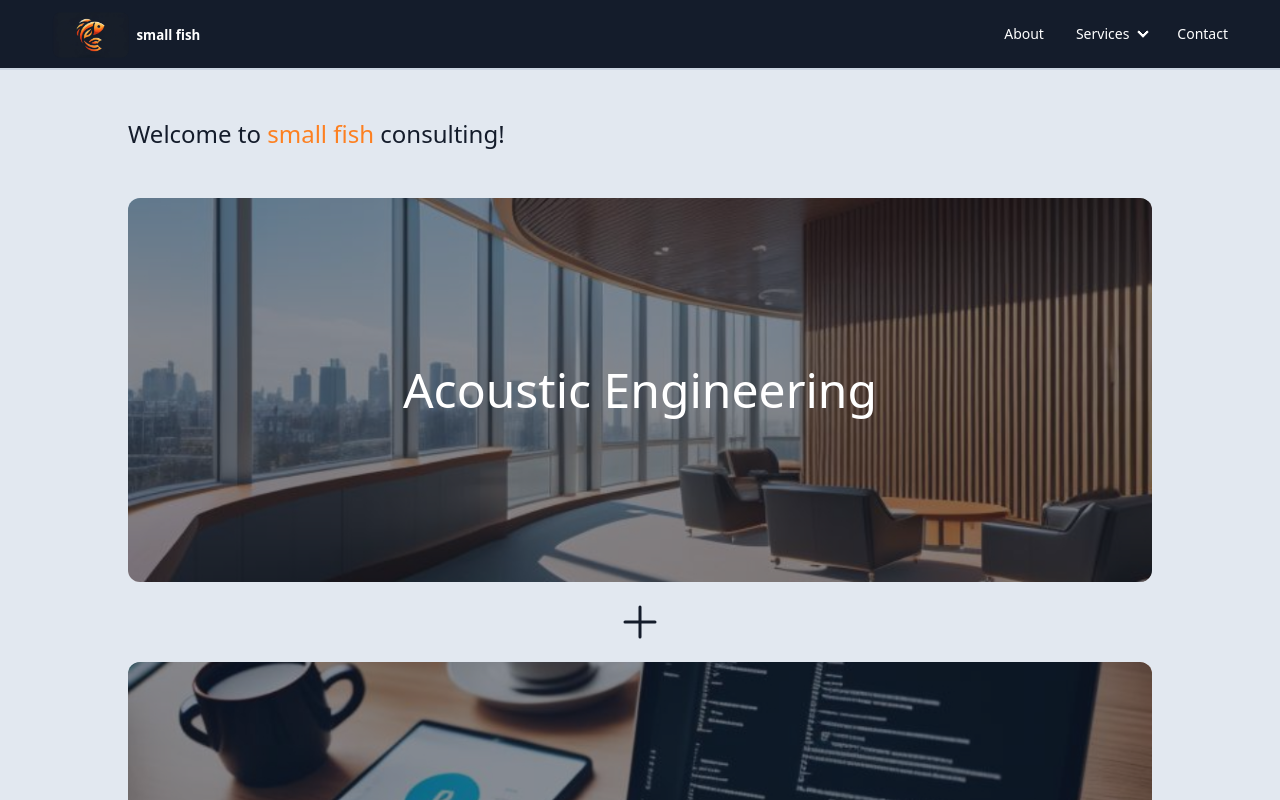
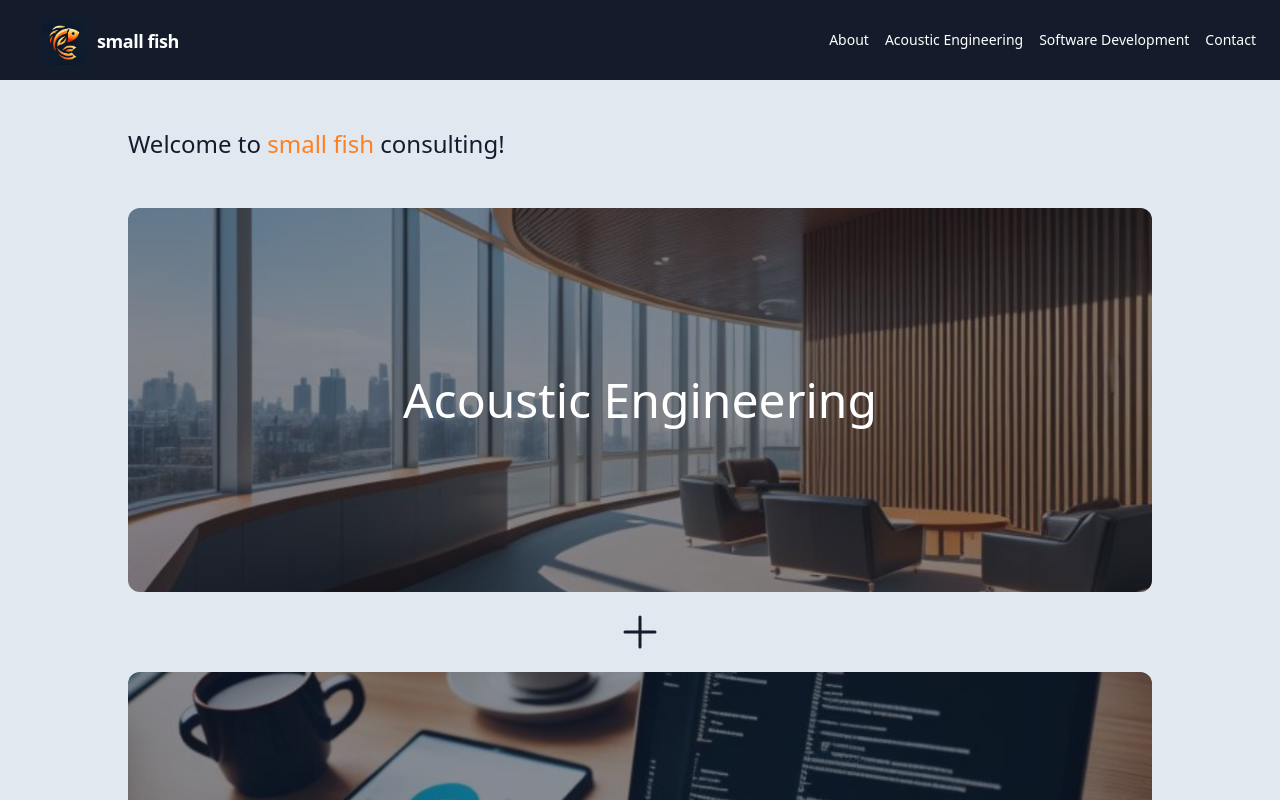
Before and after one commit to aaronzhao1229/small-fish, a React (Vite) app: page / in a window 1280 px wide. Shown: the top 800 px of the page. Built offline with nearby package versions, Linux system fonts and the light colour scheme.

Commit message:
adjust nav bar

```diff
--- a/src/App.jsx
+++ b/src/App.jsx
@@ -1,4 +1,5 @@
-import Navbar from './layout/Navbar'
+// import Navbar from './layout/Navbar'
+import Navbar from './layout/Navbar1'
 import Footer from './layout/Footer'
 import { Outlet } from 'react-router-dom'
 
@@ -6,6 +7,7 @@ function App() {
   return (
     <div className="bg-slate-200 text-raisin-black">
       <Navbar />
+
       <div className="lg:mx-12">
         <Outlet />
       </div>
--- a/src/layout/Navbar.jsx
+++ b/src/layout/Navbar.jsx
@@ -44,7 +44,9 @@ export default function Navbar() {
             </li>
 
             <li>
-              <Link to={`about`}>About</Link>
+              <Link className="btn btn-ghost" to={`about`}>
+                About
+              </Link>
             </li>
             <li>
               <Link to={`acoustic`}>Acoustic Engineering</Link>
@@ -74,7 +76,9 @@ export default function Navbar() {
       <div className="navbar-end">
         <ul className="menu menu-horizontal px-1 text-white hidden sm:flex">
           <li>
-            <Link to={`about`}>About</Link>
+            <Link className="btn btn-ghost" to={`about`}>
+              About
+            </Link>
           </li>
           <li>
             <details>
--- /dev/null
+++ b/src/layout/Navbar1.jsx
@@ -0,0 +1,141 @@
+import { NavLink } from 'react-router-dom'
+import { useState } from 'react'
+export default function Navbar() {
+  const [isOpen, setIsOpen] = useState(false)
+  return (
+    <nav className="flex items-center justify-between flex-wrap bg-raisin-black px-4 lg:px-6 py-4">
+      <div className="flex items-center flex-shrink-0 text-white mr-6">
+        <NavLink className="btn btn-ghost" to={'/home'}>
+          <div className="avatar">
+            <div className="w-12 h-12 overflow-hidden rounded-lg">
+              <img
+                src={'../LogoSmb.jpeg'}
+                alt="Logo"
+                className="object-cover w-full h-full"
+              />
+            </div>
+          </div>
+          <p className="text-white text-lg tracking-tight">small fish</p>
+        </NavLink>
+      </div>
+
+      <div className="block lg:hidden">
+        <button
+          className="flex items-center px-3 py-2 border rounded text-white border-white hover:text-white hover:border-princeton-orange hover:text-princeton-orange"
+          onClick={() => {
+            setIsOpen(!isOpen)
+          }}
+        >
+          <svg
+            className="fill-current h-3 w-3"
+            viewBox="0 0 20 20"
+            xmlns="http://www.w3.org/2000/svg"
+          >
+            <title>Menu</title>
+            <path d="M0 3h20v2H0V3zm0 6h20v2H0V9zm0 6h20v2H0v-2z" />
+          </svg>
+        </button>
+      </div>
+
+      <div className={'text-sm text-white hidden lg:block'}>
+        <a
+          href="/about"
+          className="block mt-4 lg:inline-block lg:mt-0  hover:text-princeton-orange mr-4"
+        >
+          About
+        </a>
+        <a
+          href="/acoustic"
+          className="block mt-4 lg:inline-block lg:mt-0  hover:text-princeton-orange mr-4"
+        >
+          Acoustic Engineering
+        </a>
+        <a
+          href="/software"
+          className="block mt-4 lg:inline-block lg:mt-0  hover:text-princeton-orange mr-4"
+        >
+          Software Development
+        </a>
+
+        <a
+          href="/contact"
+          className="block mt-4 lg:inline-block lg:mt-0  hover:text-princeton-orange"
+        >
+          Contact
+        </a>
+      </div>
+
+      {isOpen && (
+        <div className="w-full block flex-grow lg:hidden ml-6">
+          <div className="text-sm lg:flex-grow">
+            <a
+              href="/home"
+              className="block mt-1 text-white hover:text-princeton-orange hover:bg-slate-700 pr-4 rounded flex items-center"
+            >
+              <div className="inline-block w-10 h-10 overflow-hidden rounded-lg">
+                <img
+                  src={'../LogoNoBackground.png'}
+                  alt="Logo"
+                  className="object-cover w-full h-full"
+                />
+              </div>
+              <div className="ml-2"> Home</div>
+            </a>
+            <a
+              href="/about"
+              className="block text-white hover:text-princeton-orange hover:bg-slate-700 pr-4 rounded flex items-center"
+            >
+              <div className="inline-block w-10 h-10 overflow-hidden rounded-lg">
+                <img
+                  src={'../LogoNoBackground.png'}
+                  alt="Logo"
+                  className="object-cover w-full h-full"
+                />
+              </div>
+              <div className="ml-2">About</div>
+            </a>
+            <a
+              href="/acoustic"
+              className="block text-white hover:text-princeton-orange hover:bg-slate-700 pr-4 rounded flex items-center"
+            >
+              <div className="inline-block w-10 h-10 overflow-hidden rounded-lg">
+                <img
+                  src={'../LogoNoBackground.png'}
+                  alt="Logo"
+                  className="object-cover w-full h-full"
+                />
+              </div>
+              <div className="ml-2">Acoustic Engineering</div>
+            </a>
+            <a
+              href="/software"
+              className="block text-white hover:text-princeton-orange hover:bg-slate-700 pr-4 rounded flex items-center"
+            >
+              <div className="inline-block w-10 h-10 overflow-hidden rounded-lg">
+                <img
+                  src={'../LogoNoBackground.png'}
+                  alt="Logo"
+                  className="object-cover w-full h-full"
+                />
+              </div>
+              <div className="ml-2">Software Development</div>
+            </a>
+            <a
+              href="/contact"
+              className="block text-white hover:text-princeton-orange hover:bg-slate-700 pr-4 rounded flex items-center"
+            >
+              <div className="inline-block w-10 h-10 overflow-hidden rounded-lg">
+                <img
+                  src={'../LogoNoBackground.png'}
+                  alt="Logo"
+                  className="object-cover w-full h-full"
+                />
+              </div>
+              <div className="ml-2">Contact</div>
+            </a>
+          </div>
+        </div>
+      )}
+    </nav>
+  )
+}
```
Also changed, not shown: public/LogoNoBackground.png (added), public/LogoSmb.jpeg (added).
